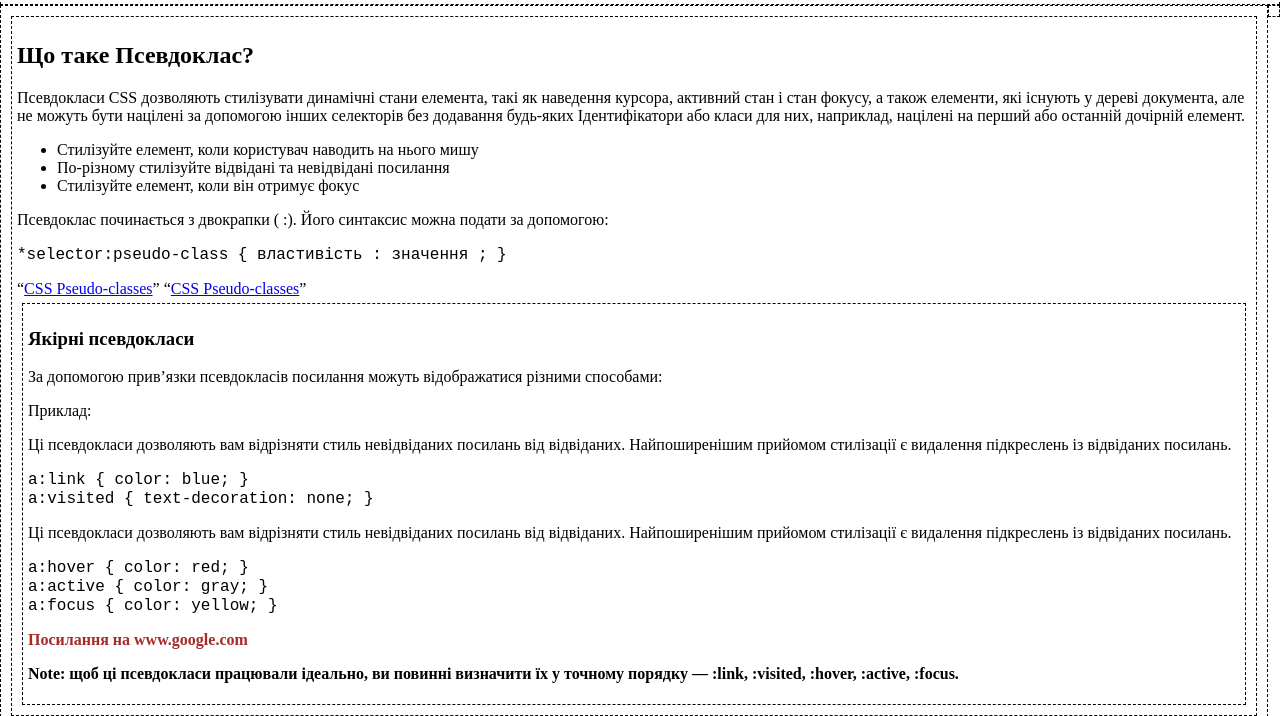
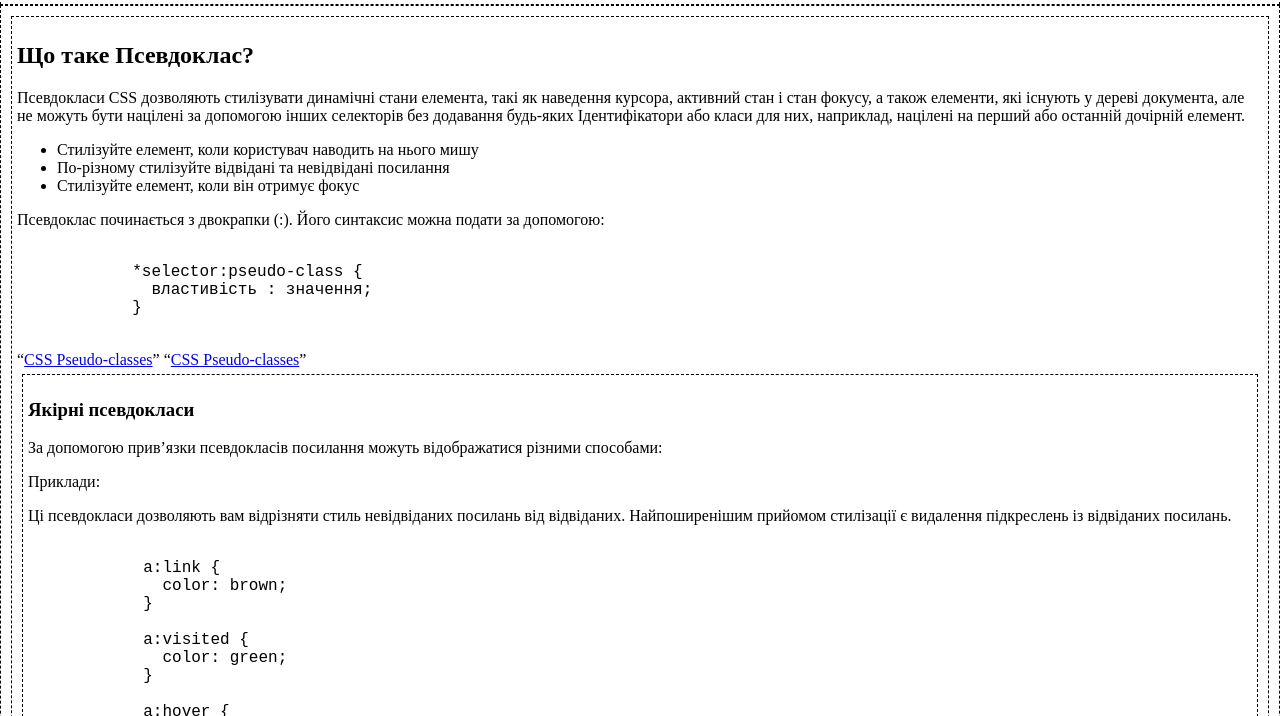
Before and after one commit to bohdandeputat/MyWebSite, a plain HTML site: page Demo/CSS/CSS3 03 - CSS Pseudo-classes and Pseudo-elements.html in a window 1280 px wide. Shown: the part 84-800 px from the top of the page. Drawn offline with Linux system fonts and the light colour scheme.

Commit message:
CSS3 - 03.02 - Anchor Pseudo-classes - Updated

```diff
--- a/Demo/CSS/CSS3 03 - CSS Pseudo-classes and Pseudo-elements.html
+++ b/Demo/CSS/CSS3 03 - CSS Pseudo-classes and Pseudo-elements.html
@@ -59,9 +59,13 @@
       </ul>
 
       <p>
-        Псевдоклас починається з двокрапки ( :). Його синтаксис можна подати за допомогою:
+        Псевдоклас починається з двокрапки (:). Його синтаксис можна подати за допомогою:
       </p>
-      <p><code>*selector:pseudo-class { властивість : значення ; }</code></p>
+          <pre><code>
+            *selector:pseudo-class {
+              властивість : значення;
+            }
+          </code></pre>
 
       <q><a href="https://www.tutorialrepublic.com/css-tutorial/css-pseudo-classes.php" target="_blank">CSS
           Pseudo-classes</a></q>
@@ -73,44 +77,43 @@
         <p>За допомогою прив’язки псевдокласів посилання можуть відображатися різними способами:
         </p>
 
-        <p>Приклад:</p>
-        <!-- Anchor Pseudo-classes -->
-        <p> Ці псевдокласи дозволяють вам відрізняти стиль невідвіданих посилань від відвіданих. Найпоширенішим прийомом
-          стилізації є видалення підкреслень із відвіданих посилань.
+        <!-- Example Anchor Pseudo-classes -->
+        <div>
+          <p>Приклади:</p>
+
+          <p> Ці псевдокласи дозволяють вам відрізняти стиль невідвіданих посилань від відвіданих. Найпоширенішим
+            прийомом стилізації є видалення підкреслень із відвіданих посилань.
           </p>
-        <p><code>a:link {
-          color: blue;
+          <pre><code>
+            a:link {
+              color: brown;
             }
-          <br>
+
             a:visited {
-          text-decoration: none;
-          }</code></p>
+              color: green;
+            }
 
-        <p> Ці псевдокласи дозволяють вам відрізняти стиль невідвіданих посилань від відвіданих. Найпоширенішим прийомом
-          стилізації є видалення підкреслень із відвіданих посилань.
-        </p>
-        <p><code>
             a:hover {
-              color: red;
-            }<br>
+              color: tomato;
+            }
+
             a:active {
-              color: gray;
-          } <br>
+              color: aqua;
+            }
 
             a:focus {
-              color: yellow;
+              color: blueviolet;
             }
+          </code></pre>
 
-          </code></p>
-
-        <div>
           <p><b><a href="https://www.google.com" target="_blank">Посилання на www.google.com</a></b></p>
-          <p><b>Note:
-            щоб ці псевдокласи працювали ідеально, ви повинні визначити їх у точному порядку — :link, :visited, :hover, :active, :focus.
+          <p><strong>Note:</strong>
+            Щоб ці псевдокласи працювали ідеально, ви повинні визначити їх у точному порядку — <br>
+            <em>:link, :visited, :hover, :active, :focus</em>.
           </p>
         </div>
+      </article>
 
-      </article>
 
     </section>
 
--- a/Demo/CSS/css/style.css
+++ b/Demo/CSS/css/style.css
@@ -35,9 +35,12 @@ body {
 
 /*Anchor Pseudo-classes*/
 
+div a {
+  text-decoration: none;
+}
+
 div a:link {
   color: brown;
-    text-decoration: none;
 }
 
 div a:visited {
```
Also changed, not shown: Demo/CSS/icon.ico (added). Lines whose indentation alone changed are shown as unchanged.
